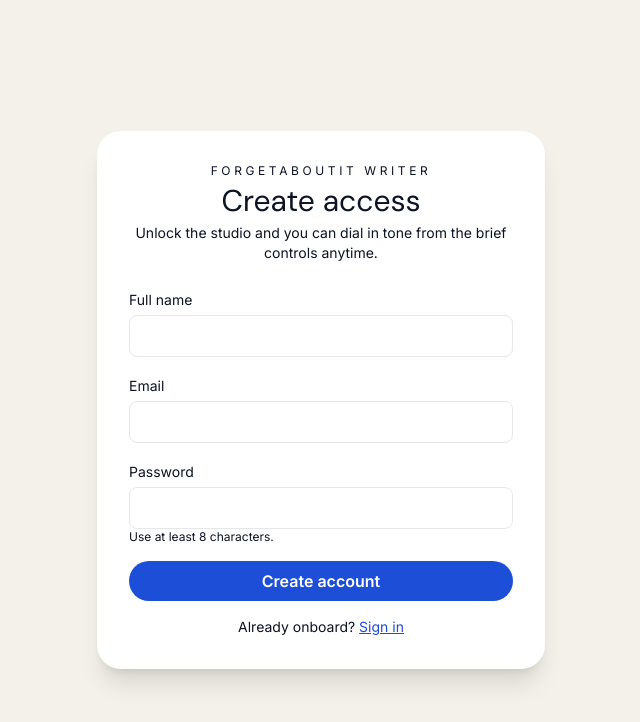
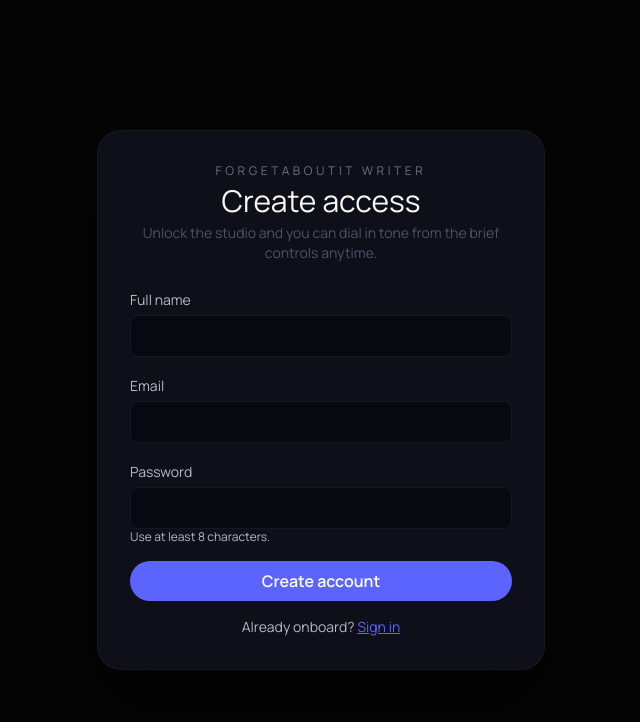
Before and after one commit to dannymeese/fai-writer, a Next.js app: page /register in a window 1280 px wide. Shown: the top 722 px of the page, without its empty margins (319-959 px from the left). Built offline with nearby package versions, Linux system fonts and the light colour scheme; no server answers.

Commit message:
style: align UI with forgetaboutit brand

```diff
--- a/src/app/(auth)/layout.tsx
+++ b/src/app/(auth)/layout.tsx
@@ -1,7 +1,7 @@
 export default function AuthLayout({ children }: { children: React.ReactNode }) {
   return (
-    <div className="flex min-h-screen items-center justify-center bg-sand px-4 py-12">
-      <div className="w-full max-w-md rounded-3xl bg-white p-8 shadow-xl shadow-slate-200/70">
+    <div className="flex min-h-screen items-center justify-center bg-brand-background px-4 py-12">
+      <div className="w-full max-w-md rounded-3xl border border-brand-stroke/60 bg-brand-panel/90 p-8 text-brand-text shadow-[0_35px_80px_rgba(0,0,0,0.55)]">
         {children}
       </div>
     </div>
--- a/src/app/globals.css
+++ b/src/app/globals.css
@@ -3,16 +3,39 @@
 @tailwind utilities;
 
 :root {
-  color-scheme: light;
+  color-scheme: dark;
 }
 
 body {
   margin: 0;
-  font-family: var(--font-inter), ui-sans-serif, system-ui;
-  background-color: #f6f7fb;
-  color: #0b1324;
+  font-family: var(--font-manrope), ui-sans-serif, system-ui;
+  background-color: #050505;
+  color: #f8f7f2;
 }
 
 button {
   cursor: pointer;
 }
+
+::selection {
+  background: rgba(92, 100, 255, 0.3);
+  color: #f8f7f2;
+}
+
+.glass-panel {
+  background: rgba(17, 17, 28, 0.8);
+  border: 1px solid rgba(255, 255, 255, 0.04);
+  box-shadow: 0 20px 60px rgba(0, 0, 0, 0.35);
+}
+
+input,
+textarea,
+select {
+  background-color: transparent;
+  color: #f8f7f2;
+}
+
+input::placeholder,
+textarea::placeholder {
+  color: rgba(248, 247, 242, 0.6);
+}
--- a/src/app/layout.tsx
+++ b/src/app/layout.tsx
@@ -1,16 +1,18 @@
 import type { Metadata } from "next";
-import { Inter, DM_Sans } from "next/font/google";
+import { Manrope, Fira_Code } from "next/font/google";
 import "./globals.css";
 import Providers from "@/components/shared/Providers";
 
-const inter = Inter({
+const manrope = Manrope({
   subsets: ["latin"],
-  variable: "--font-inter"
+  weight: ["400", "500", "600", "700", "800"],
+  variable: "--font-manrope"
 });
 
-const dmSans = DM_Sans({
+const firaCode = Fira_Code({
   subsets: ["latin"],
-  variable: "--font-dm-sans"
+  weight: ["400", "500", "600", "700"],
+  variable: "--font-fira-code"
 });
 
 export const metadata: Metadata = {
@@ -20,9 +22,11 @@ export const metadata: Metadata = {
 
 export default function RootLayout({ children }: { children: React.ReactNode }) {
   return (
-    <html lang="en" className={`${inter.variable} ${dmSans.variable}`}>
-      <body className="bg-sand font-sans text-slate-900">
-        <Providers>{children}</Providers>
+    <html lang="en" className={`${manrope.variable} ${firaCode.variable}`}>
+      <body className="min-h-screen bg-brand-background font-sans text-brand-text antialiased">
+        <Providers>
+          <div className="relative min-h-screen bg-brand-background text-brand-text">{children}</div>
+        </Providers>
       </body>
     </html>
   );
--- a/src/components/forms/ComposeBar.tsx
+++ b/src/components/forms/ComposeBar.tsx
@@ -13,13 +13,13 @@ type ComposeBarProps = {
 
 export default function ComposeBar({ value, onChange, onSubmit, disabled, onOpenSettings }: ComposeBarProps) {
   return (
-    <div className="fixed bottom-0 left-0 right-0 border-t border-slate-200 bg-white/95 backdrop-blur">
+    <div className="fixed bottom-0 left-0 right-0 border-t border-brand-stroke/60 bg-brand-panel/90 backdrop-blur-xl">
       <div className="mx-auto flex w-full max-w-5xl items-center gap-3 px-4 py-4">
         <button
           type="button"
           aria-label="Open settings"
           onClick={onOpenSettings}
-          className="flex h-12 w-12 items-center justify-center rounded-full bg-slate-100 text-slate-600 transition hover:bg-slate-200"
+          className="flex h-12 w-12 items-center justify-center rounded-full border border-brand-stroke/70 bg-transparent text-brand-muted transition hover:text-brand-blue"
         >
           <Cog6ToothIcon className="h-6 w-6" />
         </button>
@@ -27,13 +27,13 @@ export default function ComposeBar({ value, onChange, onSubmit, disabled, onOpen
           value={value}
           onChange={(e) => onChange(e.target.value)}
           placeholder="What should I write or revise?"
-          className="h-12 flex-1 resize-none rounded-2xl border border-slate-200 px-4 py-3 text-base focus:border-brandblue focus:outline-none"
+          className="h-12 flex-1 resize-none rounded-2xl border border-brand-stroke/80 bg-brand-ink px-4 py-3 text-base text-brand-text placeholder:text-brand-muted focus:border-brand-blue focus:outline-none"
         />
         <button
           type="button"
           onClick={onSubmit}
           disabled={disabled || !value.trim()}
-          className={cn("flex h-12 min-w-[96px] items-center justify-center rounded-full bg-brandblue px-4 font-semibold text-white transition", {
+          className={cn("flex h-12 min-w-[120px] items-center justify-center rounded-full bg-brand-blue px-4 font-semibold text-white transition hover:bg-brand-blueHover", {
             "opacity-60": disabled || !value.trim()
           })}
         >
--- a/src/components/forms/RegisterForm.tsx
+++ b/src/components/forms/RegisterForm.tsx
@@ -42,48 +42,48 @@ export default function RegisterForm() {
   return (
     <form onSubmit={handleSubmit} className="space-y-4">
       <div>
-        <label className="text-sm text-slate-600">Full name</label>
+        <label className="text-sm text-brand-muted">Full name</label>
         <input
           name="name"
           required
-          className="mt-1 w-full rounded-lg border border-slate-200 px-3 py-2 focus:border-brandblue focus:outline-none"
+          className="mt-1 w-full rounded-lg border border-brand-stroke/70 bg-brand-ink px-3 py-2 focus:border-brand-blue focus:outline-none"
         />
       </div>
       <div>
-        <label className="text-sm text-slate-600">Email</label>
+        <label className="text-sm text-brand-muted">Email</label>
         <input
           type="email"
           name="email"
           required
-          className="mt-1 w-full rounded-lg border border-slate-200 px-3 py-2 focus:border-brandblue focus:outline-none"
+          className="mt-1 w-full rounded-lg border border-brand-stroke/70 bg-brand-ink px-3 py-2 focus:border-brand-blue focus:outline-none"
         />
       </div>
       <div>
-        <label className="text-sm text-slate-600">Password</label>
+        <label className="text-sm text-brand-muted">Password</label>
         <input
           type="password"
           name="password"
           required
-          className="mt-1 w-full rounded-lg border border-slate-200 px-3 py-2 focus:border-brandblue focus:outline-none"
+          className="mt-1 w-full rounded-lg border border-brand-stroke/70 bg-brand-ink px-3 py-2 focus:border-brand-blue focus:outline-none"
         />
-        <p className="text-xs text-slate-500">Use at least 8 characters.</p>
+        <p className="text-xs text-brand-muted">Use at least 8 characters.</p>
       </div>
-      {error && <p className="text-sm text-red-600">{error}</p>}
+      {error && <p className="text-sm text-red-400">{error}</p>}
       <button
         type="submit"
         disabled={pending}
-        className={cn("w-full rounded-full bg-brandblue px-4 py-2 font-semibold text-white transition", {
+        className={cn("w-full rounded-full bg-brand-blue px-4 py-2 font-semibold text-white transition hover:bg-brand-blueHover", {
           "opacity-70": pending
         })}
       >
         {pending ? "Creating..." : "Create account"}
       </button>
-      <p className="text-center text-sm text-slate-600">
+      <p className="text-center text-sm text-brand-muted">
         Already onboard?{" "}
         <button
           type="button"
           onClick={() => router.push("/sign-in")}
-          className="text-brandblue underline"
+          className="text-brand-blue underline"
         >
           Sign in
         </button>
--- a/src/components/shared/SignOutButton.tsx
+++ b/src/components/shared/SignOutButton.tsx
@@ -7,7 +7,7 @@ export function SignOutButton() {
   return (
     <button
       onClick={() => signOut({ callbackUrl: "/sign-in" })}
-      className="inline-flex items-center gap-2 rounded-full border border-slate-200 px-4 py-2 text-sm font-semibold text-slate-700 hover:border-brandblue hover:text-brandblue"
+      className="inline-flex items-center gap-2 rounded-full border border-brand-stroke/70 px-4 py-2 text-sm font-semibold text-brand-text transition hover:border-brand-blue hover:text-brand-blue"
     >
       <ArrowRightOnRectangleIcon className="h-4 w-4" />
       Sign out
--- a/tailwind.config.ts
+++ b/tailwind.config.ts
@@ -9,20 +9,23 @@ const config: Config = {
   theme: {
     extend: {
       colors: {
-        vibe: {
-          blue: "#1D4ED8",
-          charcoal: "#0B1324",
-          sand: "#F4F1EA",
-          slate: "#5F6B7A"
-        },
-        sand: "#F4F1EA",
-        charcoal: "#0B1324",
-        slate: "#5F6B7A",
-        brandblue: "#1D4ED8"
+        brand: {
+          background: "#050505",
+          ink: "#080810",
+          panel: "#11111C",
+          stroke: "#1E1E2A",
+          text: "#F8F7F2",
+          muted: "#B6B9C9",
+          blue: "#5C64FF",
+          blueHover: "#4A51E6",
+          lavender: "#C7C5FF",
+          bone: "#EDE9DE"
+        }
       },
       fontFamily: {
-        sans: ["var(--font-inter)", "Inter", "ui-sans-serif", "system-ui"],
-        display: ["var(--font-dm-sans)", "DM Sans", "ui-sans-serif", "system-ui"]
+        sans: ["var(--font-manrope)", "Manrope", "ui-sans-serif", "system-ui"],
+        display: ["var(--font-manrope)", "Manrope", "ui-sans-serif", "system-ui"],
+        mono: ["var(--font-fira-code)", "Fira Code", "monospace"]
       }
     }
   },
```
Also changed, not shown: src/components/forms/SignInForm.tsx (+10 -10 lines), src/components/modals/SettingsSheet.tsx (+14 -14 lines), src/components/panels/OutputPanel.tsx (+7 -7 lines), src/components/panels/WriterWorkspace.tsx (+20 -20 lines).
